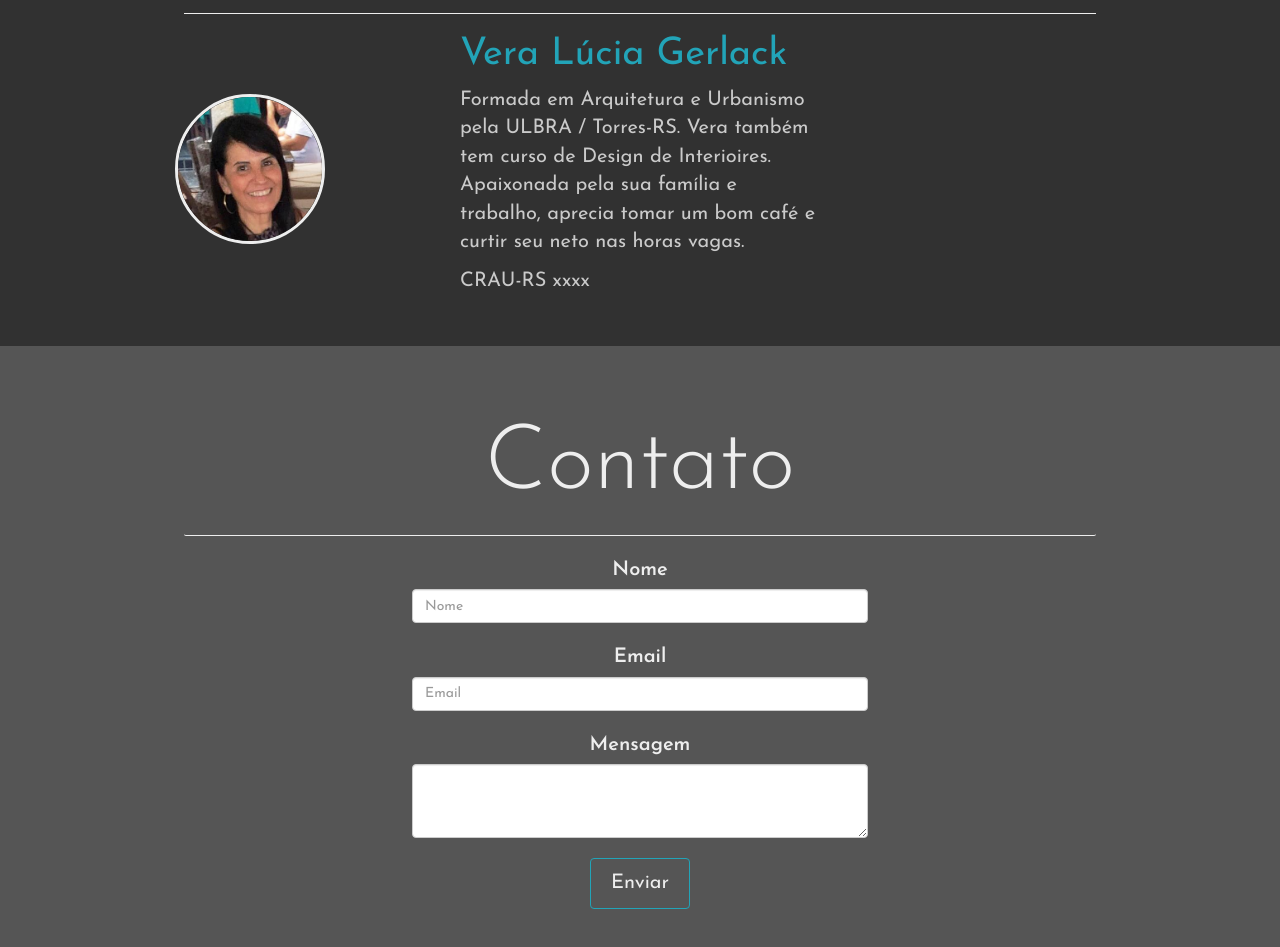
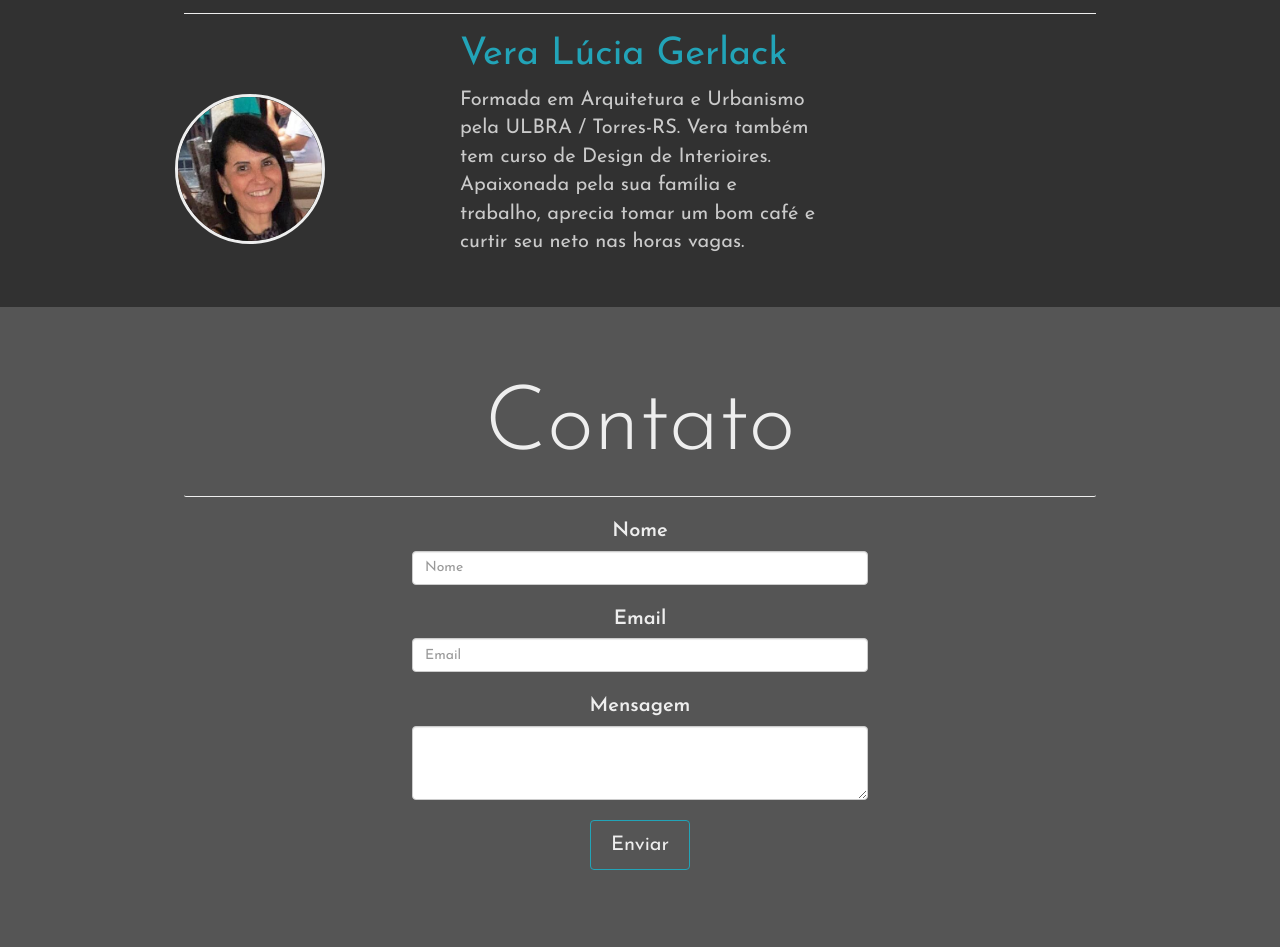
Before and after one commit to matheusgerlack/vera-gerlack-arquiteta, a plain HTML site: page index.html in a window 1280 px wide. Shown: the part 2525-3472 px from the top of the page. Drawn offline with nearby package versions, Linux system fonts and the light colour scheme.

Commit message:
removed p from 'sobre'

```diff
--- a/index.html
+++ b/index.html
@@ -112,7 +112,6 @@
         <div class="col-md-4 textoSobre">
           <h2>Vera Lúcia Gerlack</h2>
           <p>Formada em Arquitetura e Urbanismo pela ULBRA / Torres-RS. Vera também tem curso de Design de Interioires. Apaixonada pela sua família e trabalho, aprecia tomar um bom café e curtir seu neto nas horas vagas.</p>
-          <p>CRAU-RS xxxx</p>
         </div>
       </div>
     </div>
```
